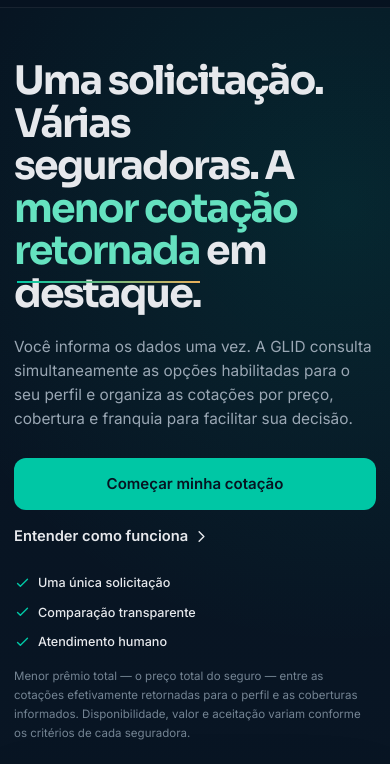
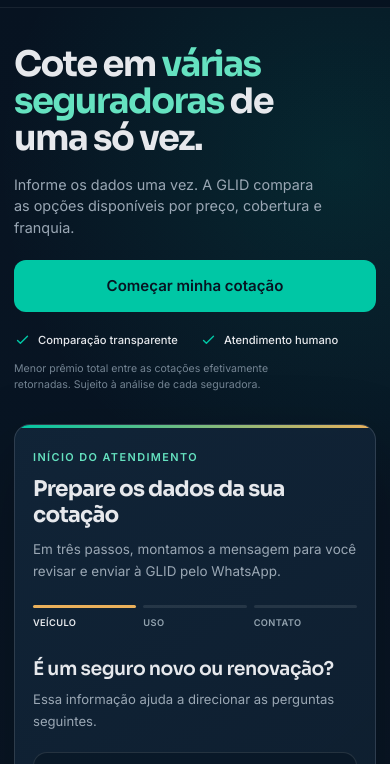
Before and after one commit to cristianovski/Fluyd, a plain HTML site: page seguros/index.html in a window 390 px wide. Shown: the part 63-827 px from the top of the page. Drawn offline with Linux system fonts and the light colour scheme.

Commit message:
Simplifica o hero mobile da página de Seguros

```diff
--- a/assets/css/seguros.css
+++ b/assets/css/seguros.css
@@ -39,6 +39,9 @@
 .insurance-hero .hero-copy { padding-block: 20px; }
 .insurance-hero .hero-description { max-width: 590px; }
 .insurance-hero .legal-note { max-width: 590px; }
+.hero-title-mobile,
+.hero-description-mobile,
+.legal-note-mobile { display: none; }
 
 .quote-card {
     position: relative;
@@ -740,8 +743,22 @@
 }
 
 @media (max-width: 640px) {
-    .insurance-hero-grid { gap: 40px; padding-block: 52px 68px; }
-    .insurance-hero .hero-actions { margin-top: 28px; }
+    .insurance-hero-grid { gap: 32px; padding-block: 38px 56px; }
+    .insurance-hero h1 { max-width: 330px; font-size: clamp(2.02rem, 9vw, 2.3rem); line-height: 1.06; }
+    .insurance-hero h1 em::after { display: none; }
+    .hero-title-desktop,
+    .hero-description-desktop,
+    .legal-note-desktop { display: none; }
+    .hero-title-mobile,
+    .hero-description-mobile,
+    .legal-note-mobile { display: inline; }
+    .insurance-hero .hero-description { max-width: 34ch; margin-top: 16px; font-size: 0.9rem; line-height: 1.5; }
+    .insurance-hero .hero-actions { margin-top: 22px; }
+    .insurance-hero .hero-actions .text-link { display: none; }
+    .insurance-hero .trust-list { grid-template-columns: repeat(2, minmax(0, 1fr)); gap: 8px 10px; margin-top: 20px; }
+    .insurance-hero .trust-list li { font-size: 0.7rem; line-height: 1.35; }
+    .insurance-hero .trust-list li:first-child { display: none; }
+    .insurance-hero .legal-note { max-width: 42ch; margin-top: 12px; font-size: 0.66rem; line-height: 1.45; }
     .quote-card { padding: 24px 18px; border-radius: 16px 16px 16px 6px; }
     .quote-heading h2 { font-size: 1.35rem; }
     .quote-progress { margin-block: 23px 26px; }
--- a/seguros/index.html
+++ b/seguros/index.html
@@ -69,8 +69,8 @@
             <div class="container insurance-hero-grid">
                 <div class="hero-copy">
                     <p class="eyebrow"><span></span> Seguro Auto GLID</p>
-                    <h1 id="hero-title">Uma solicitação. Várias seguradoras. A <em>menor cotação retornada</em> em destaque.</h1>
-                    <p class="hero-description">Você informa os dados uma vez. A GLID consulta simultaneamente as opções habilitadas para o seu perfil e organiza as cotações por preço, cobertura e franquia para facilitar sua decisão.</p>
+                    <h1 id="hero-title"><span class="hero-title-desktop">Uma solicitação. Várias seguradoras. A <em>menor cotação retornada</em> em destaque.</span><span class="hero-title-mobile">Cote em <em>várias seguradoras</em> de uma só vez.</span></h1>
+                    <p class="hero-description"><span class="hero-description-desktop">Você informa os dados uma vez. A GLID consulta simultaneamente as opções habilitadas para o seu perfil e organiza as cotações por preço, cobertura e franquia para facilitar sua decisão.</span><span class="hero-description-mobile">Informe os dados uma vez. A GLID compara as opções disponíveis por preço, cobertura e franquia.</span></p>
 
                     <div class="hero-actions">
                         <a class="button" href="#cotacao">Começar minha cotação</a>
@@ -85,7 +85,7 @@
                         <li><svg viewBox="0 0 24 24" aria-hidden="true"><path d="m5 12 4 4L19 6"/></svg>Atendimento humano</li>
                     </ul>
 
-                    <p class="legal-note">Menor prêmio total — o preço total do seguro — entre as cotações efetivamente retornadas para o perfil e as coberturas informados. Disponibilidade, valor e aceitação variam conforme os critérios de cada seguradora.</p>
+                    <p class="legal-note"><span class="legal-note-desktop">Menor prêmio total — o preço total do seguro — entre as cotações efetivamente retornadas para o perfil e as coberturas informados. Disponibilidade, valor e aceitação variam conforme os critérios de cada seguradora.</span><span class="legal-note-mobile">Menor prêmio total entre as cotações efetivamente retornadas. Sujeito à análise de cada seguradora.</span></p>
                 </div>
 
                 <section class="quote-card" id="cotacao" aria-labelledby="quote-title">
```
